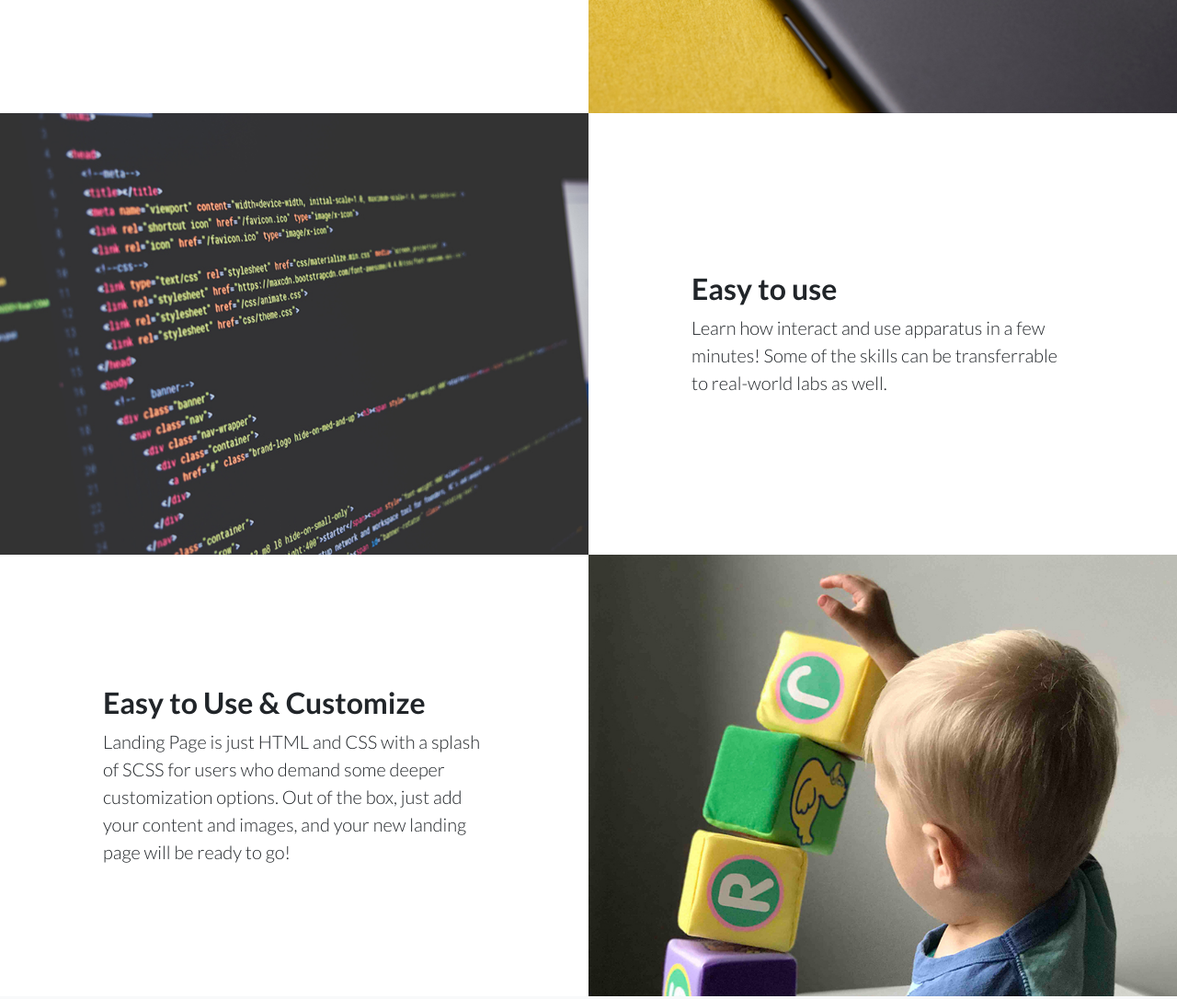
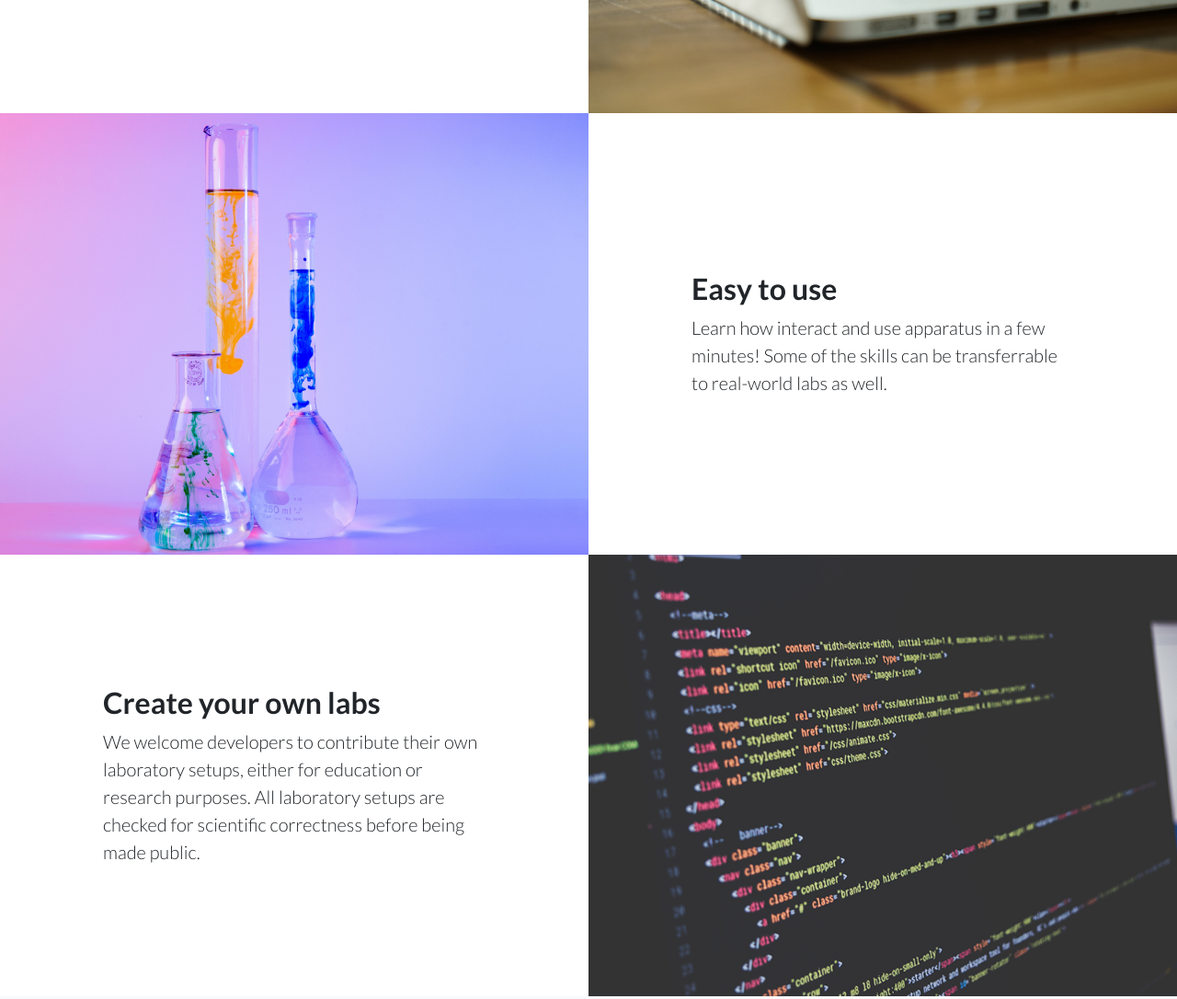
Before and after one commit to Feliren88/VirtuaLab, a website: page frontend/index.html in a window 1280 px wide. Shown: the part 1480-2566 px from the top of the page at 92% size. Drawn offline with Linux system fonts and the light colour scheme.

Commit message:
Added new pictures in landing page

```diff
--- a/frontend/index.html
+++ b/frontend/index.html
@@ -98,24 +98,24 @@
     <div class="container-fluid p-0">
       <div class="row no-gutters">
 
-        <div class="col-lg-6 order-lg-2 text-white showcase-img" style="background-image: url('img/bg-showcase-1.jpg');"></div>
+        <div class="col-lg-6 order-lg-2 text-white showcase-img" style="background-image: url('img/hands-typing.jpg');"></div>
         <div class="col-lg-6 order-lg-1 my-auto showcase-text">
           <h2>Experiment anywhere you want</h2>
           <p class="lead mb-0">Imagine you are a student or researcher, and you thought of a brilliant hypothesis to be experimented. This app should be useful for you, especially if access to labs are limited.</p>
         </div>
       </div>
       <div class="row no-gutters">
-        <div class="col-lg-6 text-white showcase-img" style="background-image: url('img/bg-showcase-2.jpg');"></div>
+        <div class="col-lg-6 text-white showcase-img" style="background-image: url('img/beakers-for-science-with-water.jpg');"></div>
         <div class="col-lg-6 my-auto showcase-text">
           <h2>Easy to use</h2>
           <p class="lead mb-0">Learn how interact and use apparatus in a few minutes! Some of the skills can be transferrable to real-world labs as well.</p>
         </div>
       </div>
       <div class="row no-gutters">
-        <div class="col-lg-6 order-lg-2 text-white showcase-img" style="background-image: url('img/bg-showcase-3.jpg');"></div>
+        <div class="col-lg-6 order-lg-2 text-white showcase-img" style="background-image: url('img/bg-showcase-2.jpg');"></div>
         <div class="col-lg-6 order-lg-1 my-auto showcase-text">
-          <h2>Easy to Use &amp; Customize</h2>
-          <p class="lead mb-0">Landing Page is just HTML and CSS with a splash of SCSS for users who demand some deeper customization options. Out of the box, just add your content and images, and your new landing page will be ready to go!</p>
+          <h2>Create your own labs</h2>
+          <p class="lead mb-0">We welcome developers to contribute their own laboratory setups, either for education or research purposes. All laboratory setups are checked for scientific correctness before being made public.</p>
         </div>
       </div>
     </div>
```
Also changed, not shown: frontend/img/beakers-for-science-with-water.jpg (added), frontend/img/hands-typing.jpg (added).
